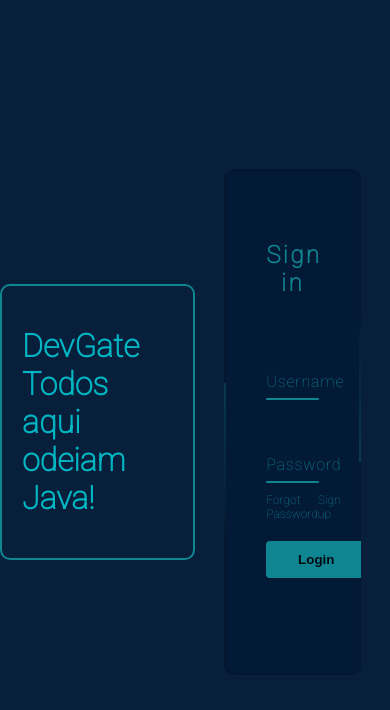
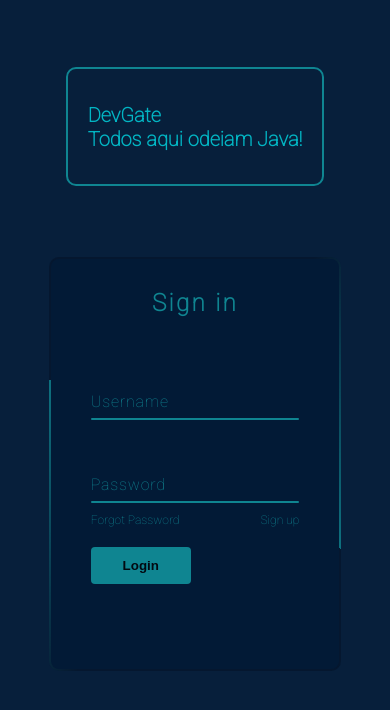
Before and after one commit to FelipeSGoncalves/Front-end, a plain HTML site: page Login/Login - DevGate/index.html in a window 390 px wide. Drawn offline with Linux system fonts and the light colour scheme.

Commit message:
Responsividade
a terminar.

```diff
--- a/Login/Login - DevGate/css/login.css
+++ b/Login/Login - DevGate/css/login.css
@@ -31,6 +31,8 @@
 
 .left-login h1
 {
+  width: 100%;
+  font-size: 50px;
   padding: 20px;
 }
 .text
@@ -51,7 +53,7 @@
 .box
 {
   width: 70%;
-  height: 60%;
+  height: 50%;
   position: relative;
   justify-content: center;
   align-items: center;
@@ -104,7 +106,7 @@
   border-radius: 8px;
   background-color: #011936;
   z-index: 10;
-  padding: 50px 40px;
+  padding: 10px 40px;
   display: flex;
   flex-direction: column;
 }
@@ -132,7 +134,7 @@
   background-color: transparent ;
   border: none;
   outline: none;
-  color: #465362;
+  color: #011936;
   font-size: 1em;
   letter-spacing: 0.05;
   z-index: 10;
@@ -217,3 +219,34 @@
 {
   opacity: 0.8;
 }
+
+@media only screen and (max-width: 950px){
+  .box{
+    width: 75%;
+  }
+}
+
+@media only screen and (max-width: 600px){
+  .main-login{
+    flex-direction: column;
+  }
+
+  .left-login{
+    width: 100vw;
+    height: 10vh;
+  }
+
+  .right-login{
+    width: 100vw;
+    height: 70vh;
+  }
+
+  .left-login h1{
+    font-size: 20px;
+  }
+
+  .box{
+    height: 70%;
+  }
+
+}
```
